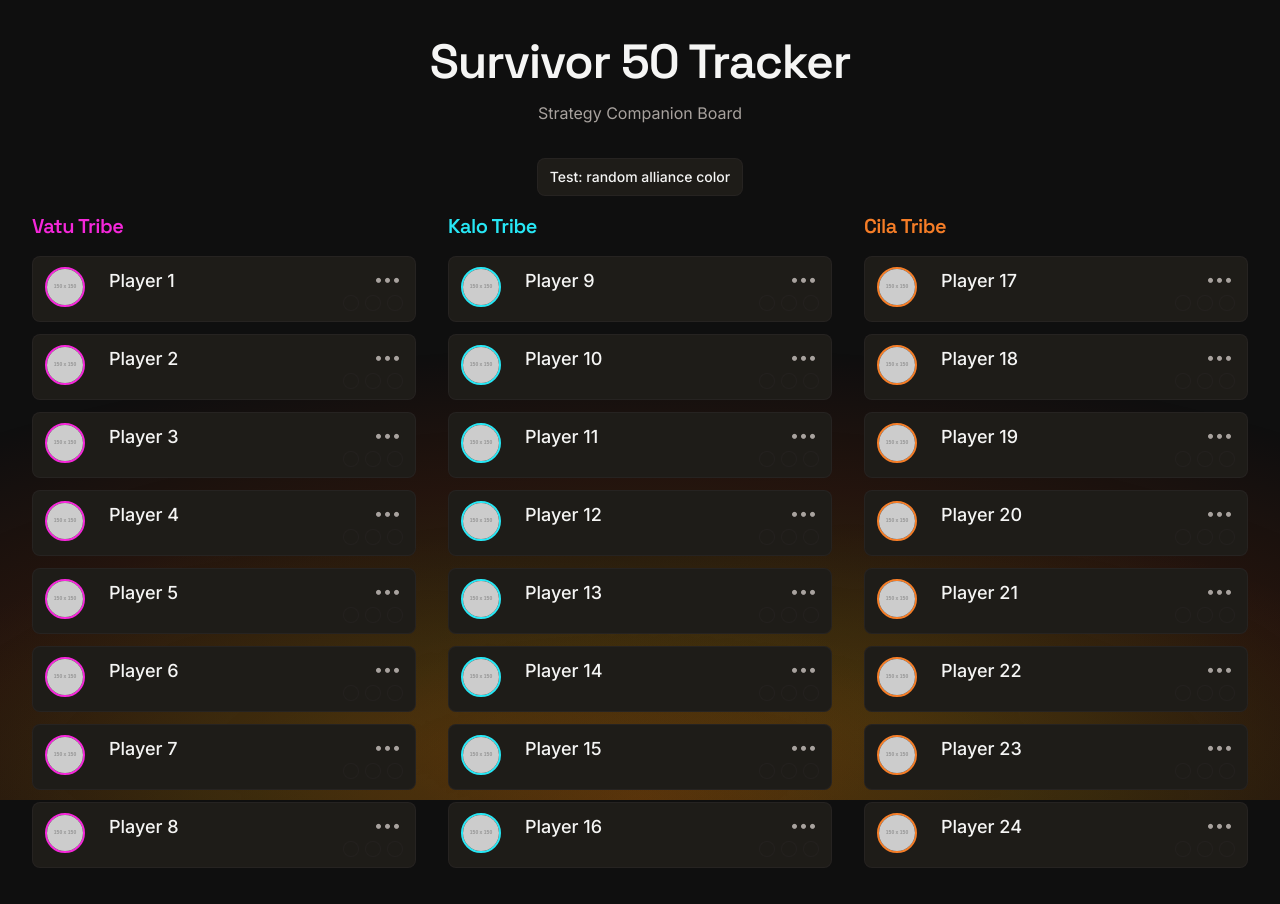
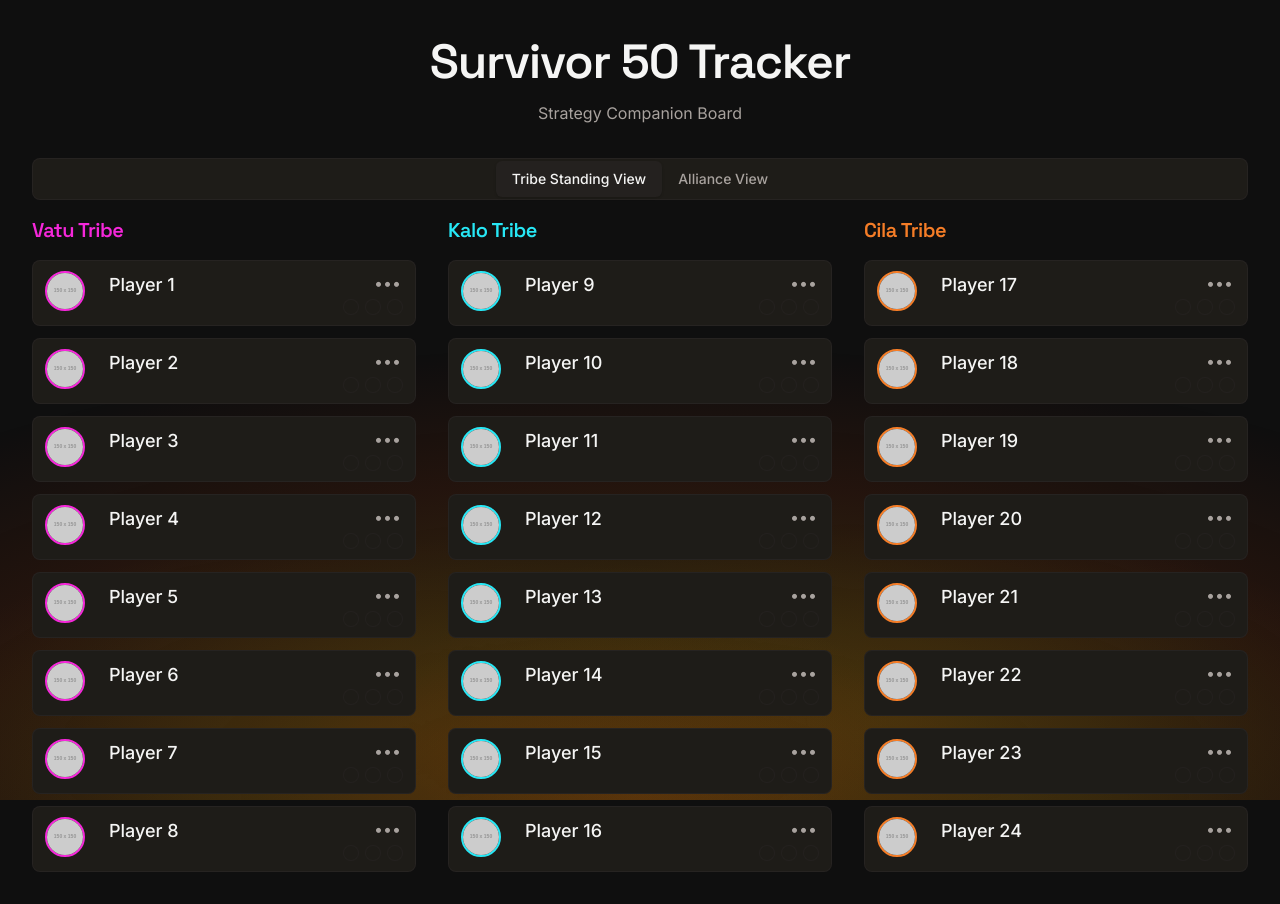
Before and after one commit to stoneroshell/survivor-tracker, a Next.js app: page / in a window 1280 px wide. Built offline with nearby package versions, Linux system fonts and the light colour scheme.

Commit message:
added alliance view toggling and changed page head and subhead

```diff
--- a/src/components/TribeBoard.tsx
+++ b/src/components/TribeBoard.tsx
@@ -51,23 +51,11 @@ function rebuildPlayers(
   ];
 }
 
-const TEST_ALLIANCE_COLORS = [
-  "#b8860b", /* tribalGold */
-  "#d97706", /* fireGlow */
-  "#c2410c", /* firePrimary */
-  "#f527da", /* tribeVatu */
-  "#27e7f5", /* tribeKalo */
-  "#f57d27", /* tribeCila */
-];
-
-function pickRandom<T>(arr: T[]): T {
-  return arr[Math.floor(Math.random() * arr.length)];
-}
-
 export function TribeBoard() {
   const players = useSurvivorStore((s) => s.players);
   const setPlayers = useSurvivorStore((s) => s.setPlayers);
-  const setPlayerAllianceColor = useSurvivorStore((s) => s.setPlayerAllianceColor);
+  const viewMode = useSurvivorStore((s) => s.viewMode);
+  const setViewMode = useSurvivorStore((s) => s.setViewMode);
 
   const sensors = useSensors(
     useSensor(PointerSensor, { activationConstraint: { distance: 8 } }),
@@ -140,12 +128,6 @@ export function TribeBoard() {
 
   const byTribe = getPlayersByTribe(players);
 
-  function handleTestAllianceColor() {
-    const target = pickRandom(players);
-    const color = pickRandom(TEST_ALLIANCE_COLORS);
-    setPlayerAllianceColor(target.id, color);
-  }
-
   return (
     <DndContext
       id="tribe-board-dnd"
@@ -153,13 +135,38 @@ export function TribeBoard() {
       onDragEnd={handleDragEnd}
     >
       <div className="flex flex-col gap-4">
+        <div
+          className="flex justify-center gap-0 rounded-card border border-border/80 bg-surfaceCard p-0.5"
+          role="tablist"
+          aria-label="View mode"
+        >
           <button
             type="button"
-          onClick={handleTestAllianceColor}
-          className="self-center rounded-card border border-border/80 bg-surfaceCard px-3 py-2 text-sm font-medium text-foreground transition-colors hover:bg-surfaceCard/80 hover:shadow-fire-glow"
+            role="tab"
+            aria-selected={viewMode === "tribe"}
+            onClick={() => setViewMode("tribe")}
+            className={`rounded-[calc(0.5rem-2px)] px-4 py-2 text-sm font-medium transition-colors ${
+              viewMode === "tribe"
+                ? "bg-border/60 text-foreground shadow-sm"
+                : "text-muted hover:text-foreground"
+            }`}
           >
-          Test: random alliance color
+            Tribe Standing View
           </button>
+          <button
+            type="button"
+            role="tab"
+            aria-selected={viewMode === "alliance"}
+            onClick={() => setViewMode("alliance")}
+            className={`rounded-[calc(0.5rem-2px)] px-4 py-2 text-sm font-medium transition-colors ${
+              viewMode === "alliance"
+                ? "bg-border/60 text-foreground shadow-sm"
+                : "text-muted hover:text-foreground"
+            }`}
+          >
+            Alliance View
+          </button>
+        </div>
         <div
           className="grid grid-cols-1 gap-8 md:grid-cols-3"
           role="region"
--- a/src/store/useSurvivorStore.ts
+++ b/src/store/useSurvivorStore.ts
@@ -1,6 +1,8 @@
 import { create } from "zustand";
 
 export type TribeId = "vatu" | "kalo" | "cila";
+
+export type ViewMode = "tribe" | "alliance";
 
 export interface Player {
   id: string;
@@ -13,7 +15,9 @@ export interface Player {
 
 interface SurvivorState {
   players: Player[];
+  viewMode: ViewMode;
   setPlayers: (players: Player[]) => void;
+  setViewMode: (viewMode: ViewMode) => void;
   setPlayerAllianceColor: (playerId: string, allianceColor: string | null) => void;
 }
 
@@ -43,7 +47,9 @@ function buildInitialPlayers(): Player[] {
 
 export const useSurvivorStore = create<SurvivorState>((set) => ({
   players: buildInitialPlayers(),
+  viewMode: "tribe",
   setPlayers: (players) => set({ players }),
+  setViewMode: (viewMode) => set({ viewMode }),
   setPlayerAllianceColor: (playerId, allianceColor) =>
     set((state) => ({
       players: state.players.map((p) =>
```
Lines whose indentation alone changed are shown as unchanged.
